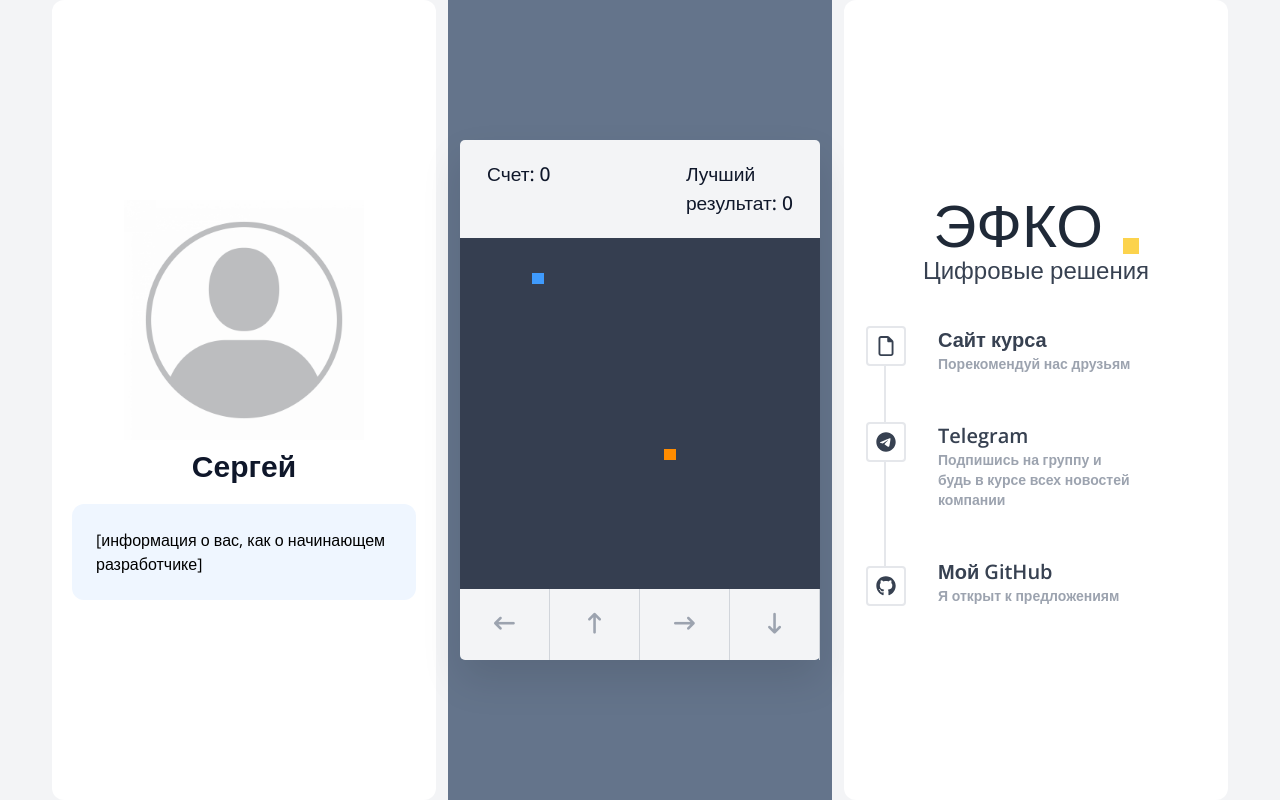
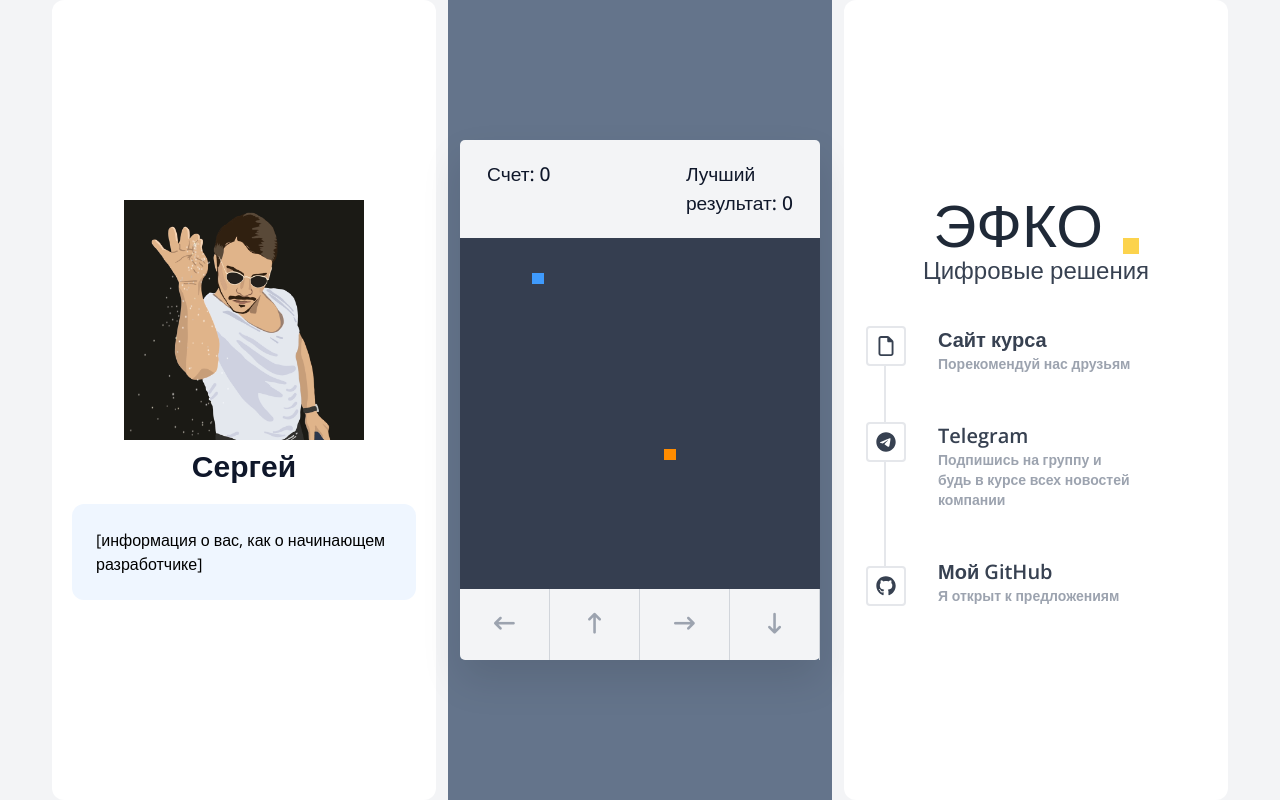
Before and after one commit to solyanni4/portfolio, a plain HTML site: page index.html in a window 1280 px wide. Drawn offline with nearby package versions, Linux system fonts and the light colour scheme.

Commit message:
Добавлено фото

```diff
--- a/index.html
+++ b/index.html
@@ -34,7 +34,7 @@
             <!-- TODO: 8. Добавить свое фото -->
             <img
               class="w-60 h-60"
-              src="img/default_avatar.jpeg"
+              src="img/default_avatar.gif"
               alt="Ваше фото"
             />
           </div>
```
Also changed, not shown: img/default_avatar.gif (added).
